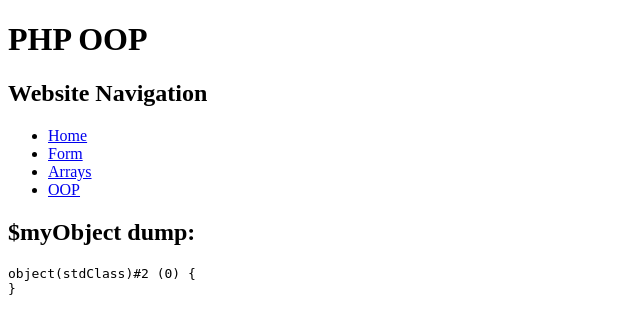
After one commit to charlyee/php-practice, a PHP site: page /oop.php in a window 1280 px wide. The commit adds this page. Shown: the top 334 px of the page, without its empty margins (0-640 px from the left). Run offline with PHP 8.4, Linux system fonts and the light colour scheme.

Commit message:
added oop file

```diff
--- a/includes/navigation.php
+++ b/includes/navigation.php
@@ -10,6 +10,9 @@
     <li>
       <a href="./arrays.php">Arrays</a>
     </li>
+    <li>
+      <a href="./oop.php">OOP</a>
+    </li>
   </ul>
 </nav>
 <?php // By default, anything written in a PHP file will be sent to
--- /dev/null
+++ b/oop.php
@@ -0,0 +1,26 @@
+<?php
+    /**
+     * DEBUG error reporting!
+     * REMOVE BEFORE PUSHING TO PROD!
+     */
+    ini_set( 'display_errors', 1);
+    ini_set ( 'display_startup_errors', 1 );
+    error_reporting( E_ALL );
+    /**
+     * A basic object
+     */
+    $myObject = new stdClass(); // "new" keyword is required when making an object from a CLASS (or BLUEPRINT)
+?><!DOCTYPE html>
+<html lang="en">
+<head>
+    <meta charset="UTF-8">
+    <meta name="viewport" content="width=device-width, initial-scale=1.0">
+    <title>PHP OOP</title>
+</head>
+<body>
+    <h1>PHP OOP</h1>
+    <?php include './includes/navigation.php' ?>
+    <h2>$myObject dump:</h2>
+    <pre><?php var_dump( $myObject ); ?></pre>
+</body>
+</html>
```
Also changed, not shown: arrays.php (+32 -3 lines).
